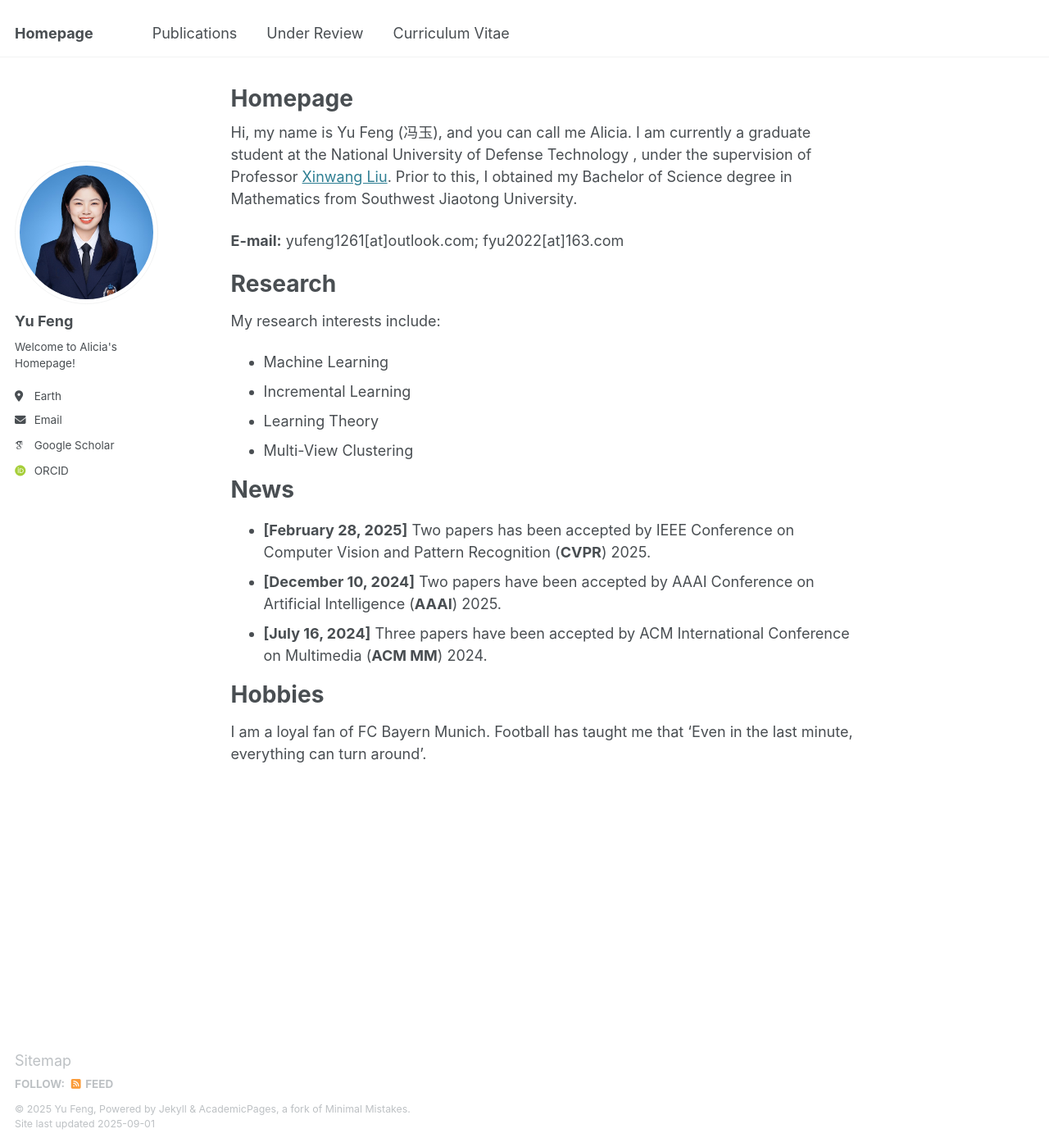
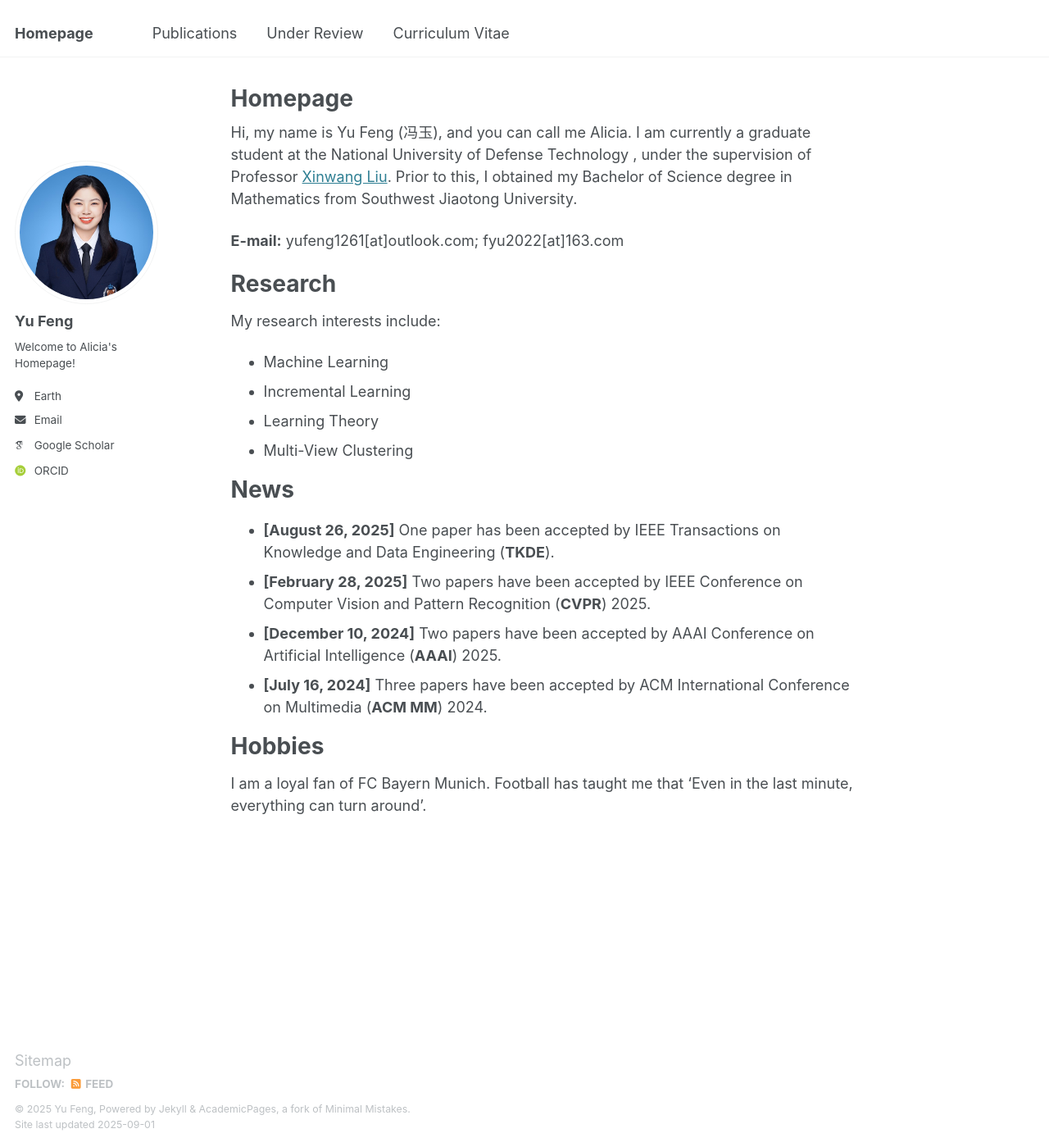
Before and after one commit to YuFeng23/YuFeng23.github.io, a Jekyll site: the page built from _pages/about.md, in a window 1280 px wide and 1399 px high. Shown: the whole window at 82% size. Built offline with Jekyll 4.4.1, drawn with Linux system fonts in a browser that asks for light colours; some web fonts are replaced.

Commit message:
about.md

```diff
--- a/_pages/about.md
+++ b/_pages/about.md
@@ -26,7 +26,8 @@ My research interests include:
 
 News
 ======
-- **[February 28, 2025]** Two papers has been accepted by IEEE Conference on Computer Vision and Pattern Recognition (**CVPR**) 2025.
+- **[August 26, 2025]** One paper has been accepted by IEEE Transactions on Knowledge and Data Engineering (**TKDE**).
+- **[February 28, 2025]** Two papers have been accepted by IEEE Conference on Computer Vision and Pattern Recognition (**CVPR**) 2025.
 - **[December 10, 2024]** Two papers have been accepted by AAAI Conference on Artificial Intelligence (**AAAI**) 2025.
 - **[July 16, 2024]** Three papers have been accepted by ACM International Conference on Multimedia (**ACM MM**) 2024.
 
```
